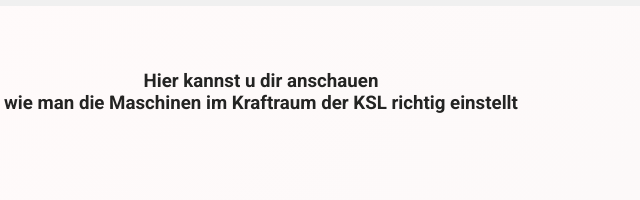
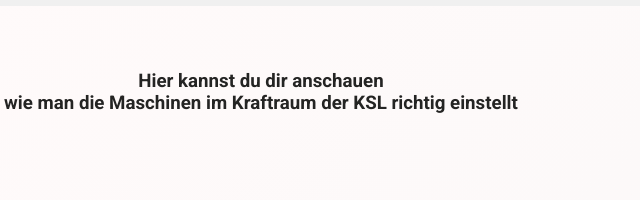
Before and after one commit to draussen/fitness, a plain HTML site: page maschinen.html in a window 1280 px wide. Shown: the part 172-372 px from the top of the page, 379-1019 px from the left. Drawn offline with nearby package versions, Linux system fonts and the light colour scheme.

Commit message:
Add files via upload

```diff
--- a/maschinen.html
+++ b/maschinen.html
@@ -53,7 +53,7 @@
 
     <main>
         <div class="subhead">
-            <h3>Hier kannst u dir anschauen <br>wie man die Maschinen im Kraftraum der KSL richtig einstellt</h3>
+            <h3>Hier kannst du dir anschauen <br>wie man die Maschinen im Kraftraum der KSL richtig einstellt</h3>
         </div>
 
         <div class="grid-container">
```
